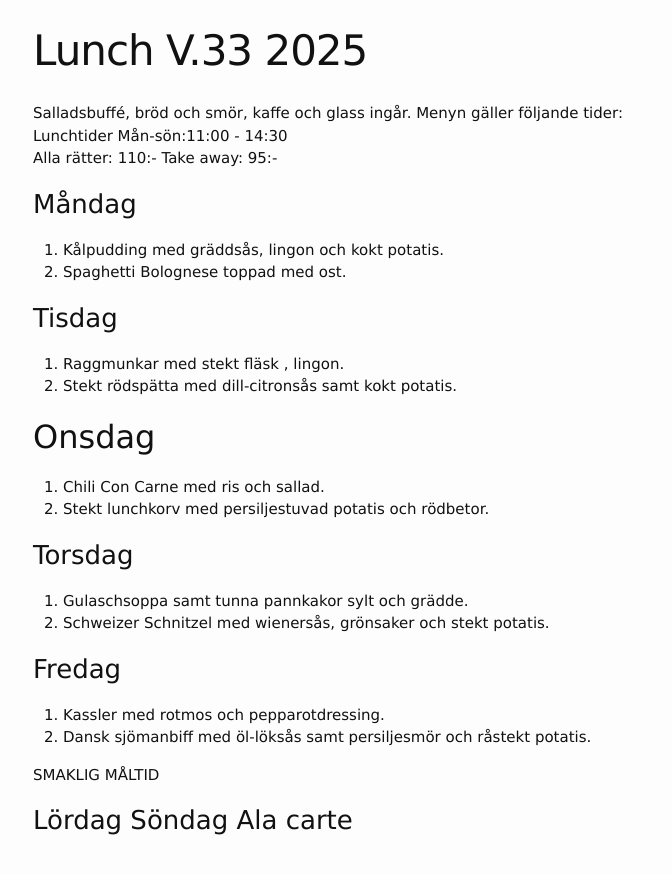
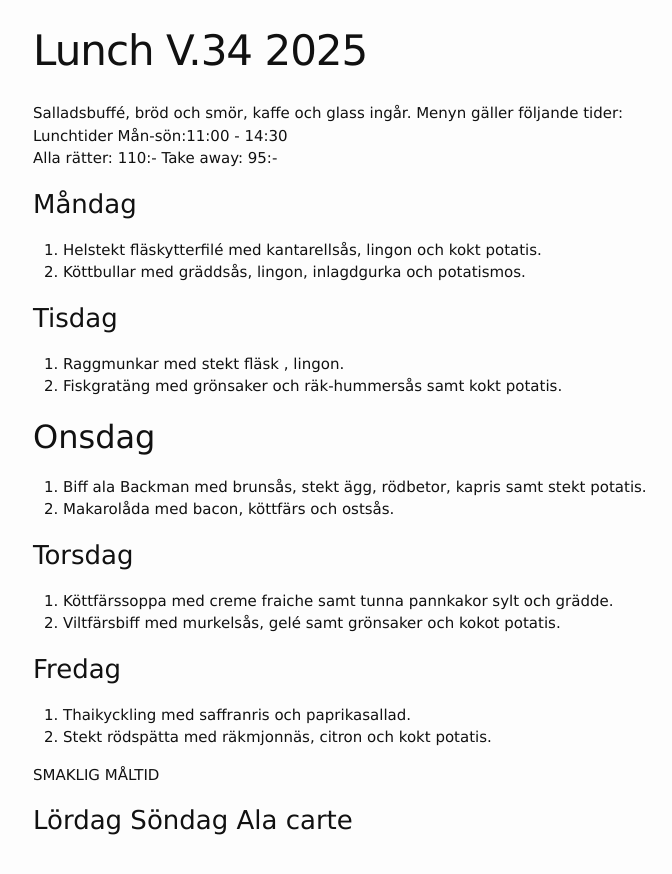
Before and after one commit to FarInn62/farinn62.github.io, a Jekyll site: the page built from lunch.md, in a window 1280 px wide. Shown: the top 874 px of the page, without its empty margins (237-909 px from the left). Built offline with Jekyll 4.4.1, drawn with Linux system fonts in a browser that asks for light colours.

Commit message:
Update lunch.md

```diff
--- a/lunch.md
+++ b/lunch.md
@@ -1,6 +1,6 @@
 ---
 layout: foodmenu
-title: Lunch V.33 2025
+title: Lunch V.34 2025
 permalink: /lunch/
 published: true
 ---
@@ -11,27 +11,27 @@ Alla rätter: 110:- Take away: 95:-
 
 ### Måndag
 
-1. Kålpudding med gräddsås, lingon och kokt potatis.
-2. Spaghetti Bolognese toppad med ost.
+1. Helstekt fläskytterfilé med kantarellsås, lingon och kokt potatis.
+2. Köttbullar med gräddsås, lingon, inlagdgurka och potatismos.
 
 ### Tisdag
 
 1. Raggmunkar med stekt fläsk , lingon.
-2. Stekt rödspätta med dill-citronsås samt kokt potatis.
+2. Fiskgratäng med grönsaker och räk-hummersås samt kokt potatis.
 
 ## Onsdag
-1. Chili Con Carne med ris och sallad.
-2. Stekt lunchkorv med persiljestuvad potatis och rödbetor.
+1. Biff ala Backman med brunsås, stekt ägg, rödbetor, kapris samt stekt potatis.
+2. Makarolåda med bacon, köttfärs och ostsås.
 
 ### Torsdag
 
-1. Gulaschsoppa samt tunna pannkakor sylt och grädde.
-2. Schweizer Schnitzel med wienersås, grönsaker och stekt potatis.
+1. Köttfärssoppa med creme fraiche samt tunna pannkakor sylt och grädde.
+2. Viltfärsbiff med murkelsås, gelé samt grönsaker och kokot potatis.
 
 ### Fredag
 
-1. Kassler med rotmos och pepparotdressing.
-2. Dansk sjömanbiff med öl-löksås samt persiljesmör och råstekt potatis.
+1. Thaikyckling med saffranris och paprikasallad.
+2. Stekt rödspätta med räkmjonnäs, citron och kokt potatis.
 
 SMAKLIG MÅLTID
 
```
